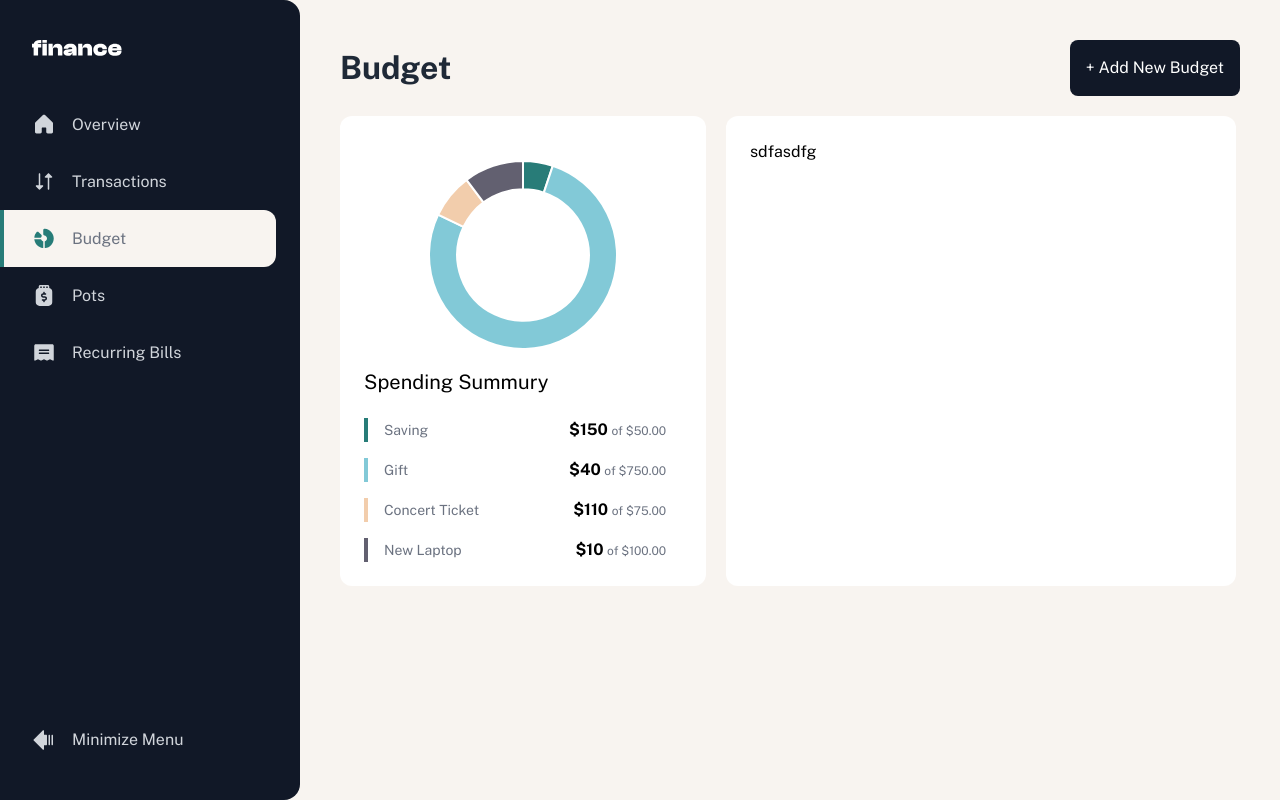
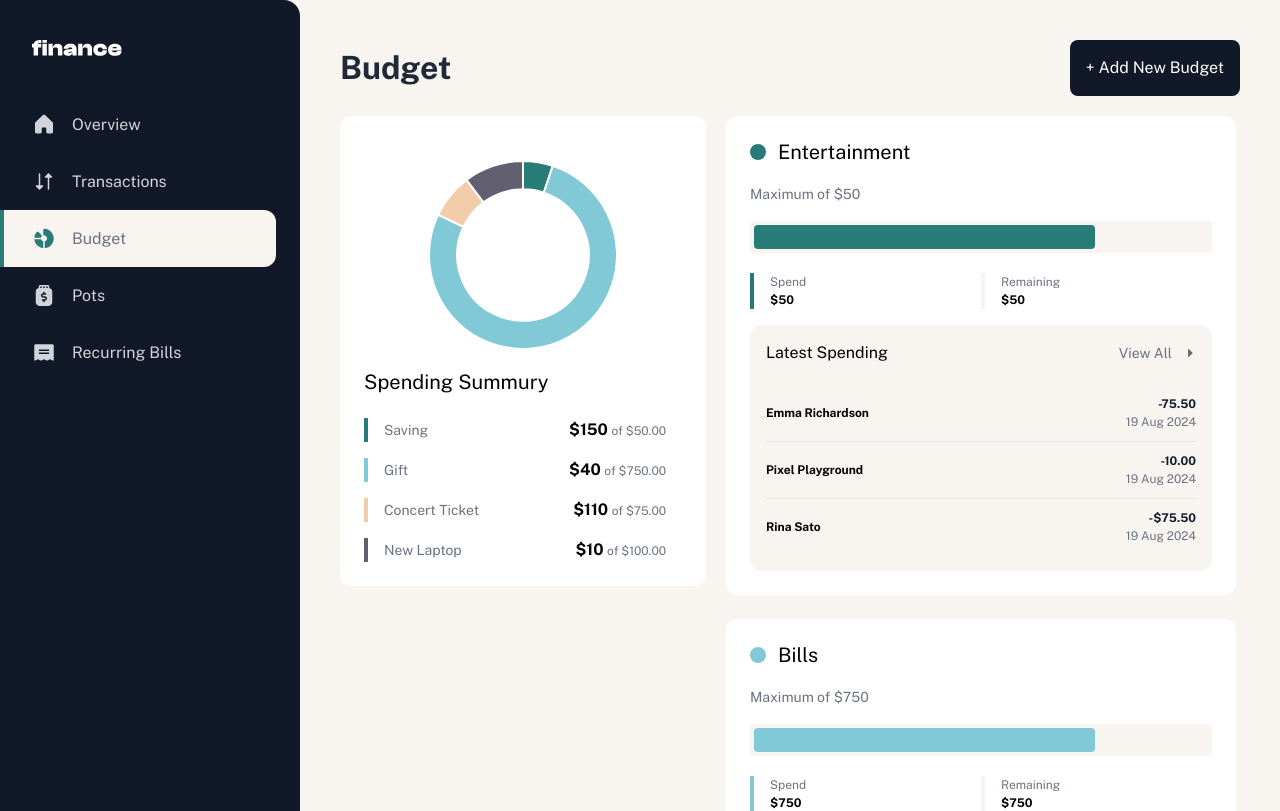
Before and after one commit to Pentium133/money-vue, a Nuxt app: page /budget in a window 1280 px wide. Shown: the top 811 px of the page. Built offline with nearby package versions, Linux system fonts and the light colour scheme.

Commit message:
ready buget page

```diff
--- /dev/null
+++ b/components/ui/ProgressBar.vue
@@ -0,0 +1,22 @@
+<template>
+  <div class="h-8 w-full rounded border-4 border-beige-100 bg-beige-100">
+    <div
+      class="h-full rounded"
+      :style="{ width: progress + '%', backgroundColor: color }"
+    ></div>
+  </div>
+</template>
+
+<script lang="ts" setup>
+const props = defineProps({
+  progress: {
+    type: Number,
+    required: true, // Процент прогресса обязателен
+    validator: (value: number) => value >= 0 && value <= 100, // Прогресс должен быть от 0 до 100
+  },
+  color: {
+    type: String,
+    required: true,
+  },
+});
+</script>
--- /dev/null
+++ b/components/ui/budget/Blocks.vue
@@ -0,0 +1,91 @@
+<script lang="ts" setup>
+const { budgets, pending, error } = useBudgets();
+// Функция для вычисления класса границы
+const getBorderColorClass = (theme: string) => {
+  return `border-color: ${theme}`; // Используем значение из переменной для создания класса
+};
+</script>
+
+<template>
+  <div>
+    <UiBlockSecondary
+      class="mb-6"
+      v-for="budget in budgets"
+      :key="budget.category"
+    >
+      <div class="mb-5 flex items-center space-x-3">
+        <svg
+          width="16"
+          height="16"
+          viewBox="0 0 16 16"
+          :fill="budget.theme"
+          xmlns="http://www.w3.org/2000/svg"
+        >
+          <circle cx="8" cy="8" r="8" />
+        </svg>
+
+        <h2 class="text-preset-2">{{ budget.category }}</h2>
+      </div>
+      <p class="text-preset-4 mb-4 text-gray-500">
+        Maximum of ${{ budget.maximum }}
+      </p>
+
+      <UiProgressBar :progress="75" :color="budget.theme" class="mb-5" />
+
+      <div class="mb-4 flex items-center">
+        <div
+          class="flex-1 border-l-4 px-4"
+          :style="getBorderColorClass(budget.theme)"
+        >
+          <p class="text-preset-5 text-gray-500">Spend</p>
+          <p class="text-preset-5 font-bold">${{ budget.maximum }}</p>
+        </div>
+        <div class="flex-1 border-l-4 border-gray-100 px-4">
+          <p class="text-preset-5 text-gray-500">Remaining</p>
+          <p class="text-preset-5 font-bold">${{ budget.maximum }}</p>
+        </div>
+      </div>
+
+      <UiBlockBeige>
+        <div class="mb-5 flex justify-between">
+          <h2 class="text-preset-3">Latest Spending</h2>
+          <a class="flex items-center gap-x-3" href="/transactions">
+            <p class="text-preset-4 text-gray-500 hover:text-gray-900">
+              View All
+            </p>
+            <svg
+              width="12"
+              height="12"
+              viewBox="0 0 12 12"
+              fill="none"
+              xmlns="http://www.w3.org/2000/svg"
+            >
+              <path
+                d="M4.76531 1.98468L8.51531 5.73468C8.55018 5.76951 8.57784 5.81087 8.59671 5.85639C8.61558 5.90192 8.62529 5.95071 8.62529 5.99999C8.62529 6.04927 8.61558 6.09807 8.59671 6.1436C8.57784 6.18912 8.55018 6.23048 8.51531 6.26531L4.76531 10.0153C4.71287 10.0678 4.64602 10.1036 4.57324 10.1181C4.50046 10.1326 4.42501 10.1251 4.35645 10.0967C4.28789 10.0683 4.22931 10.0202 4.1881 9.95849C4.1469 9.89677 4.12494 9.82421 4.125 9.74999L4.125 2.24999C4.12494 2.17578 4.1469 2.10322 4.1881 2.0415C4.22931 1.97978 4.28789 1.93167 4.35645 1.90326C4.42501 1.87485 4.50046 1.86743 4.57324 1.88192C4.64602 1.89641 4.71287 1.93218 4.76531 1.98468Z"
+                fill="#696868"
+              />
+            </svg>
+          </a>
+        </div>
+
+        <div>
+          <UiBudgetSpendLine>
+            <template #name>Emma Richardson</template>
+            <template #sum>-75.50</template>
+            <template #date>19 Aug 2024</template>
+          </UiBudgetSpendLine>
+          <UiBudgetSpendLine>
+            <template #name>Pixel Playground</template>
+            <template #sum>-10.00</template>
+            <template #date>19 Aug 2024</template>
+          </UiBudgetSpendLine>
+          <UiBudgetSpendLine>
+            <template #name>Rina Sato</template>
+            <template #sum>-$75.50</template>
+            <template #date>19 Aug 2024</template>
+          </UiBudgetSpendLine>
+        </div>
+      </UiBlockBeige>
+    </UiBlockSecondary>
+  </div>
+</template>
--- /dev/null
+++ b/components/ui/budget/SpendLine.vue
@@ -0,0 +1,13 @@
+<template>
+  <div
+    class="flex w-full items-center justify-between border-b border-gray-200 py-2.5 last:border-b-0"
+  >
+    <div class="text-preset-5 font-bold"><slot name="name"></slot></div>
+    <div class="flex flex-col items-end">
+      <div class="text-preset-5 font-bold text-gray-900">
+        <slot name="sum"></slot>
+      </div>
+      <div class="text-preset-5 text-gray-500"><slot name="date"></slot></div>
+    </div>
+  </div>
+</template>
--- /dev/null
+++ b/composables/useBudgets.ts
@@ -0,0 +1,12 @@
+export const useBudgets = () => {
+  const { data, pending, error } = useFetch("http://localhost:3000/data.json");
+
+  // Извлекаем только ключ transactions
+  const budgets = computed(() => (data.value?.budgets || []).slice(0, 10));
+
+  return {
+    budgets,
+    pending,
+    error,
+  };
+};
--- a/pages/budget.vue
+++ b/pages/budget.vue
@@ -5,11 +5,13 @@
       <a href="/budget/create" class="button-primary">+ Add New Budget</a>
     </div>
 
-    <div class="flex flex-col gap-5 lg:flex-row">
+    <div class="flex flex-col items-start gap-5 lg:flex-row">
       <UiBlockSecondary class="basis-5/12">
         <UiBudgetChartBlock />
       </UiBlockSecondary>
-      <UiBlockSecondary class="basis-7/12">sdfasdfg</UiBlockSecondary>
+      <div class="basis-7/12">
+        <UiBudgetBlocks />
+      </div>
     </div>
   </div>
 </template>
```
